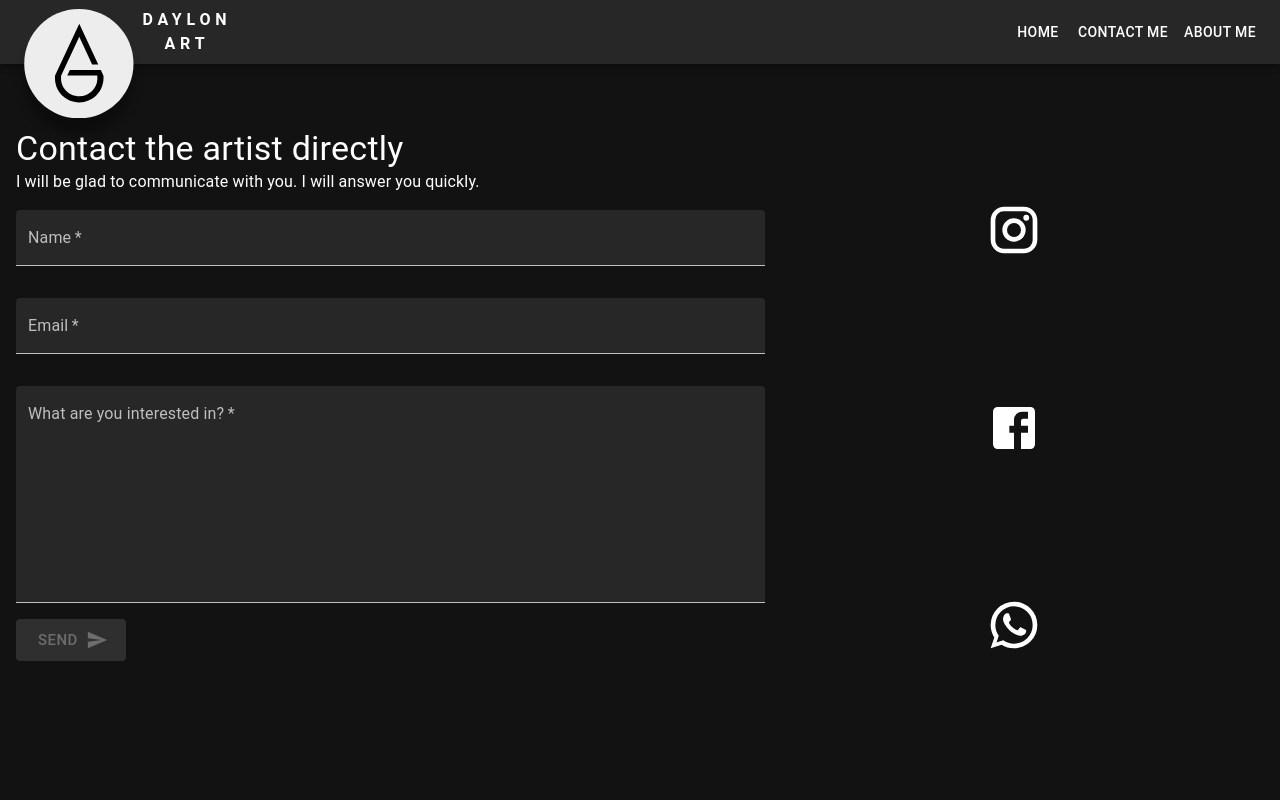
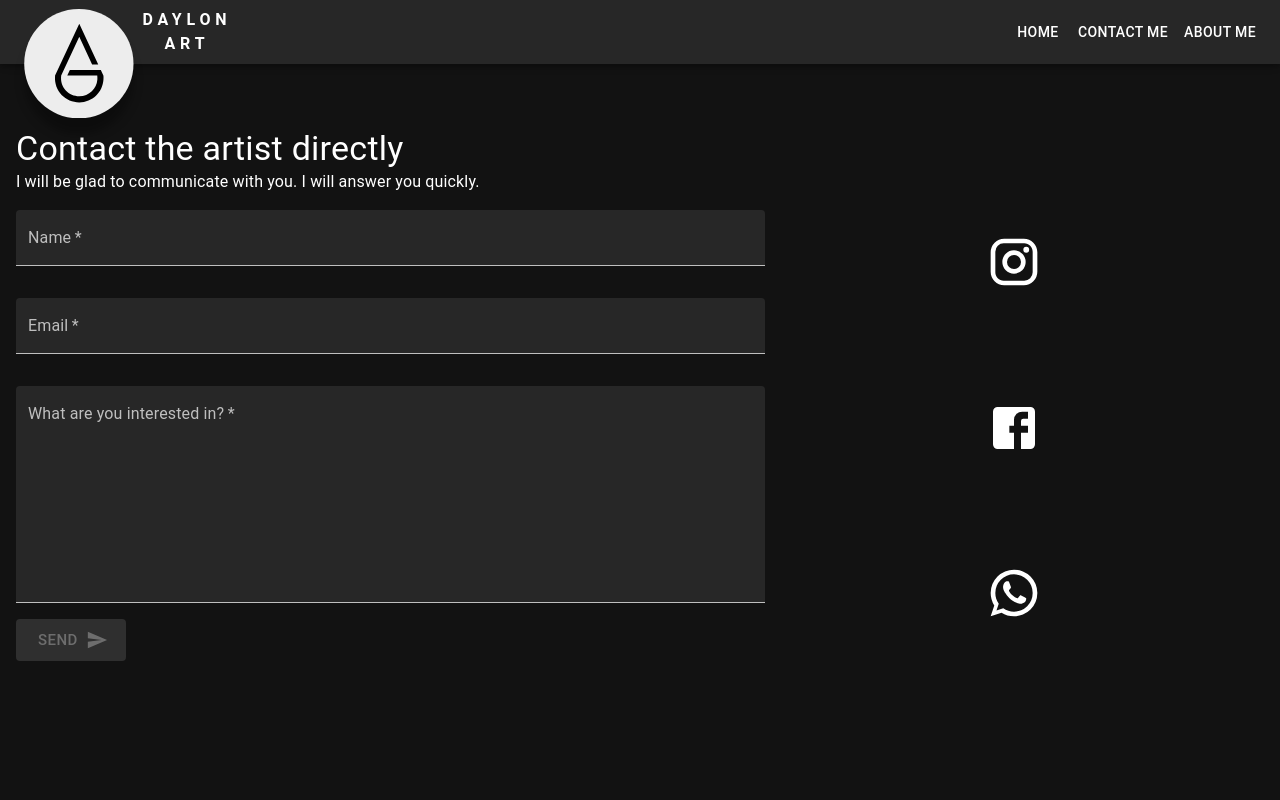
Before and after one commit to lianetsm91/daylonart, a Next.js app: page /contactMe in a window 1280 px wide. Shown: the top 800 px of the page. Built offline with nearby package versions, Linux system fonts and the light colour scheme.

Commit message:
fix(contact-me): social section padding

```diff
--- a/app/contactMe/page.tsx
+++ b/app/contactMe/page.tsx
@@ -19,7 +19,7 @@ const ContactMe = () => (
         sx={{
           '--flexDirection': { xs: 'row', md: 'column' },
           '--justifyContent': { xs: 'center', md: 'space-between' },
-          '--py': { xs: 4, md: 2 },
+          '--py': { xs: '4rem', md: '2rem' },
           '--width': { xs: '100%', md: '40%' }
         }}
       >
```
